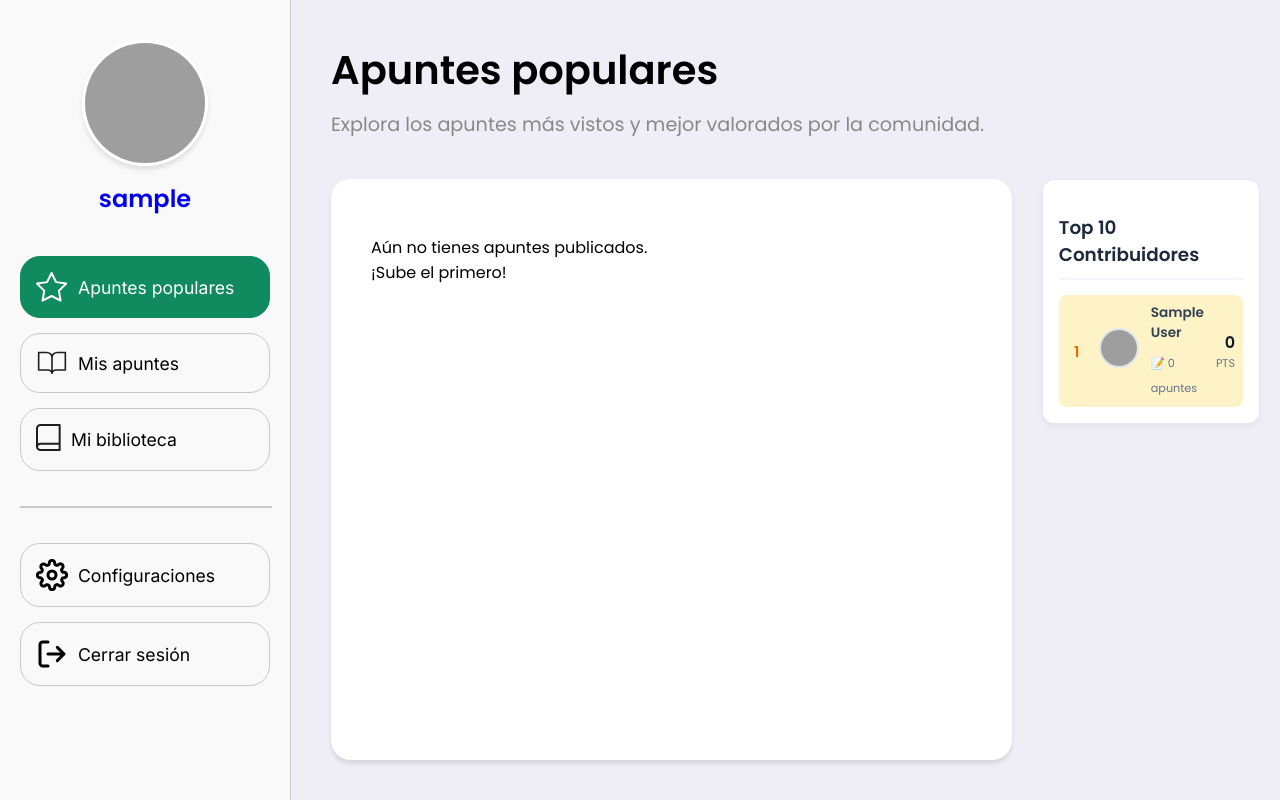
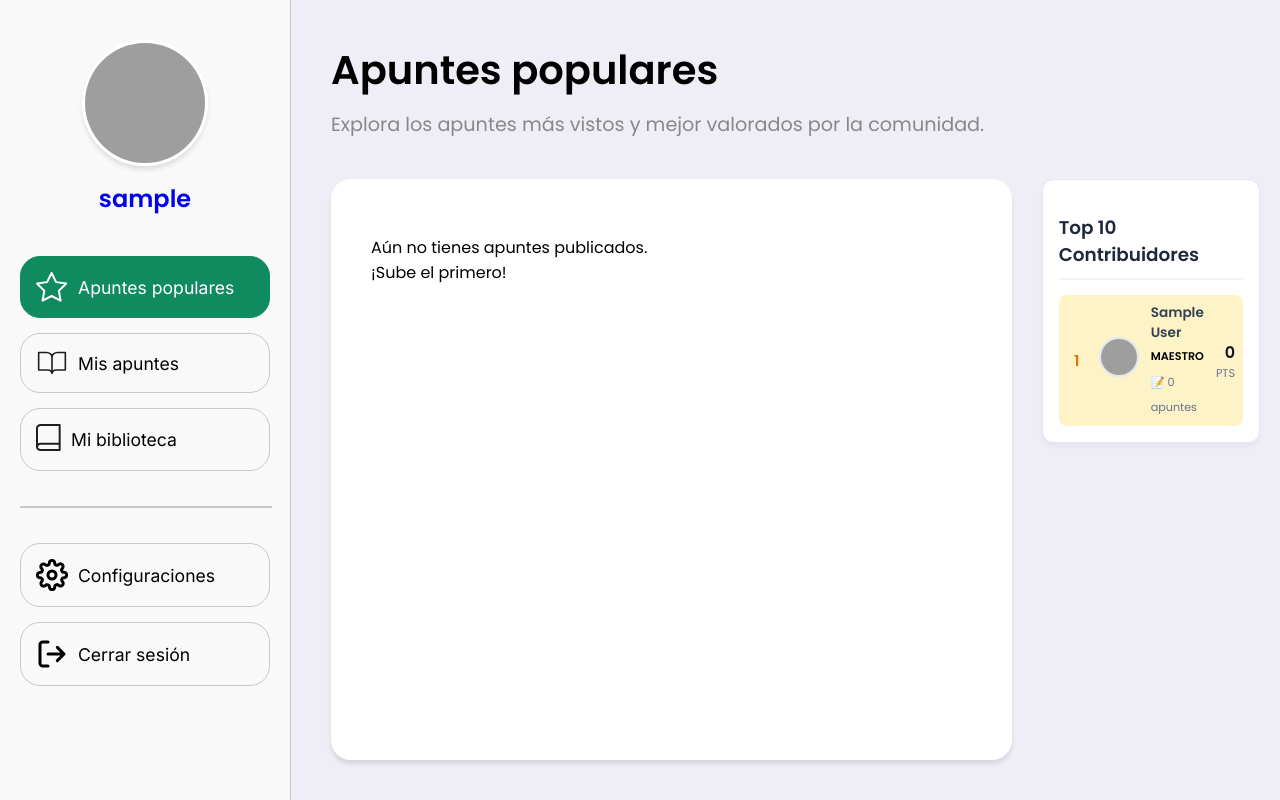
Before and after one commit to FernandoHuilca/ProyectoVyV_DigitalLibrary, a Django app: page / in a window 1280 px wide. Run offline with Django 5.2, Linux system fonts and the light colour scheme; the visitor is signed in with stand-in values (Sample User, id 1); data comes from the database, SQL or seed files in the repository; data that the repository does not hold is empty; grey boxes are pictures that could not be loaded.

Commit message:
Agregando información del rango en el ranking

```diff
--- a/modulo_usuarios/models/perfil_estudiante.py
+++ b/modulo_usuarios/models/perfil_estudiante.py
@@ -19,7 +19,7 @@ class PerfilEstudiante(models.Model):
     ira = models.DecimalField(max_digits=4, decimal_places=2, null=True, blank=True, verbose_name="IRA")
     email_contacto = models.EmailField(blank=True, null=True, verbose_name="Email de Contacto")
     puntos_prestigio = models.IntegerField(default=0, verbose_name="Puntos de Prestigio")
-    # rango = models.CharField(max_length=50, default="MAESTRO", verbose_name="Rango")
+    rango = models.CharField(max_length=50, default="MAESTRO", verbose_name="Rango")
 
     def __str__(self):
         return f"Perfil de {self.usuario.username}"
--- a/modulo_usuarios/static/ranking_usuarios.css
+++ b/modulo_usuarios/static/ranking_usuarios.css
@@ -82,7 +82,7 @@
     display: inline-block;
     font-size: 0.7rem;
     font-weight: 700;
-    padding: 2px 6px;
+    padding: 3px 0;
     border-radius: 4px;
     width: fit-content;
     margin-top: 2px;
```
